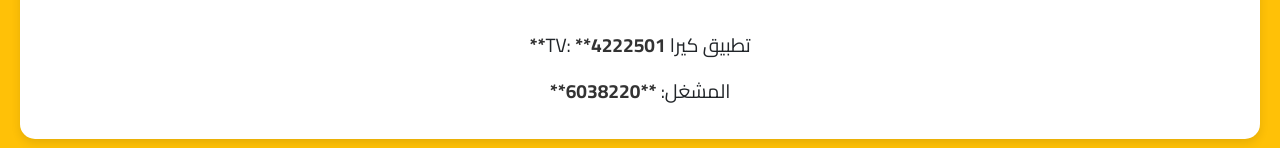
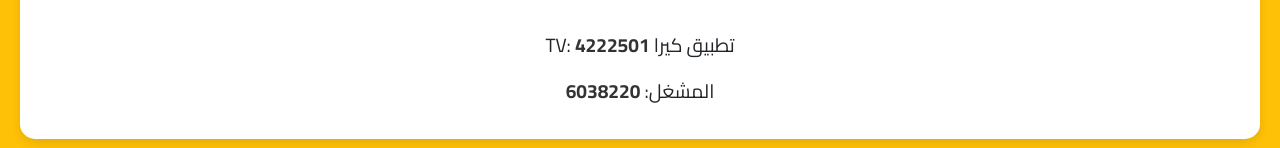
Before and after one commit to Karitv1/karitv.liv, a plain HTML site: page index.html in a window 1280 px wide. Shown: the part 551-699 px from the top of the page. Drawn offline with Linux system fonts and the light colour scheme.

Commit message:
Update index.html

```diff
--- a/index.html
+++ b/index.html
@@ -217,8 +217,8 @@
             <div class="code-display">
                 <h3>أكواد التحميل</h3>
                 <p>يمكنك استخدام هذه الأكواد في تطبيق Downloader لتحميل التطبيقات مباشرةً.</p>
-                <div class="code-item"><span>تطبيق كيرا TV: </span> **4222501**</div>
-                <div class="code-item"><span>المشغل: </span> **6038220**</div>
+                <div class="code-item"><span>تطبيق كيرا TV: </span> 4222501</div>
+                <div class="code-item"><span>المشغل: </span> 6038220</div>
             </div>
         </div>
     </header>
```
